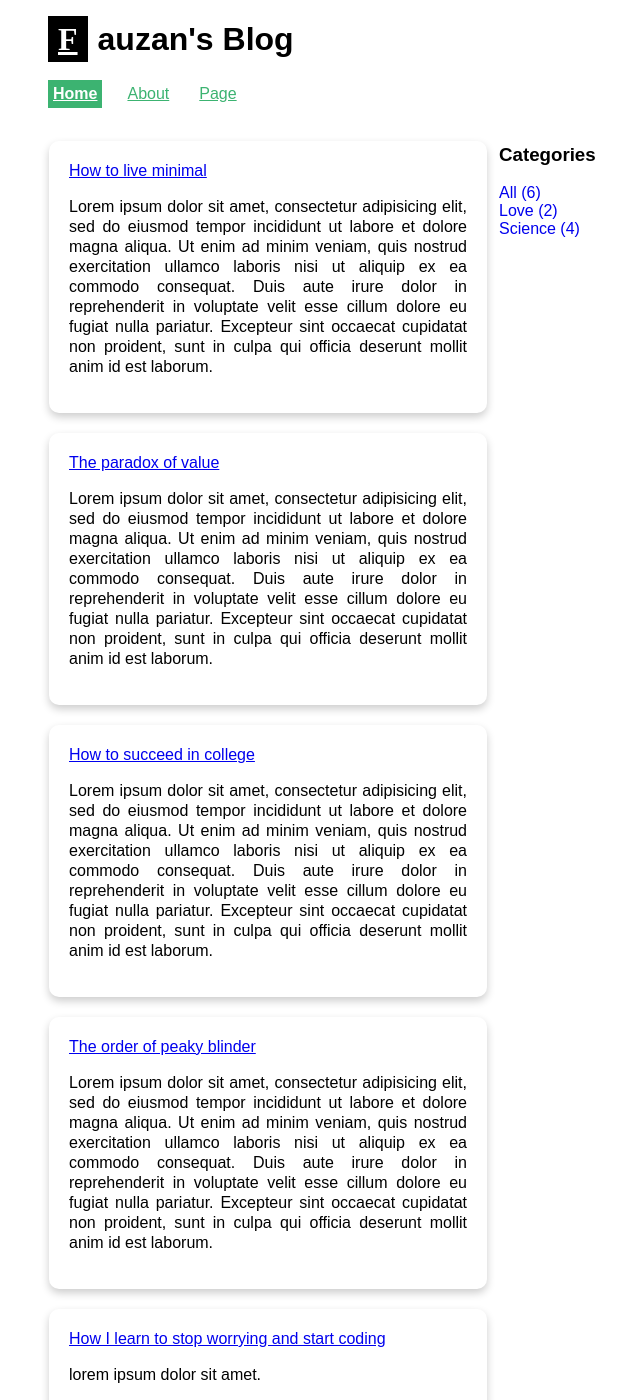
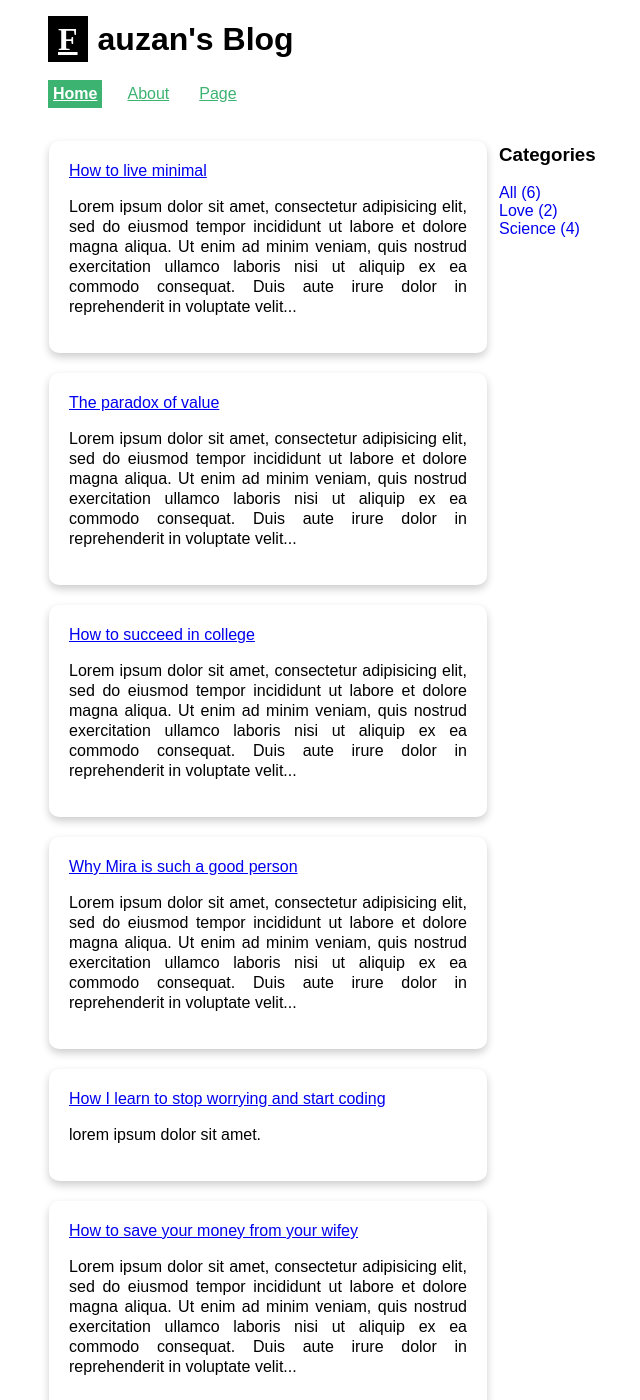
Before and after one commit to TheZano/wwb, a Jekyll site: the page built from index.html, in a window 1280 px wide and 1400 px high. Shown: the whole window, without its empty margins (372-1012 px from the left). Built offline with Jekyll 4.4.1, drawn with Linux system fonts in a browser that asks for light colours; some of the changed text lies outside the part shown.

Commit message:
better excerpt in index, love and science

```diff
--- a/_posts/2019-05-03-lorem.md
+++ b/_posts/2019-05-03-lorem.md
@@ -1,5 +1,5 @@
 ---
-title: The order of peaky blinder
+title: Why Mira is such a good person
 layout: "post"
 category: science
 source: http://www.dudetrustme.com
--- a/index.html
+++ b/index.html
@@ -7,7 +7,7 @@ title: Personal Site
 <ul>
   <li>
     <a href="{{ site.baseurl }}{{ post.url }}">{{ post.title }}</a>
-    <p>{{ post.excerpt }}</p>
+    <p>{{ post.content | strip_html | truncatewords: 45 | append: "" }}</p>
   </li>
 </ul>
 {% endfor %}
--- a/love.html
+++ b/love.html
@@ -7,7 +7,7 @@ title: Personal Site
 <ul>
   <li>
     <a href="{{ site.baseurl }}{{ post.url }}">{{ post.title }}</a>
-    <p>{{ post.excerpt }}</p>
+    <p>{{ post.content | strip_html | truncatewords: 45 | append: "" }}</p>
   </li>
 </ul>
 {% endfor %}
--- a/science.html
+++ b/science.html
@@ -7,7 +7,7 @@ title: Personal Site
 <ul>
   <li>
     <a href="{{ site.baseurl }}{{ post.url }}">{{ post.title }}</a>
-    <p>{{ post.excerpt }}</p>
+    <p>{{ post.content | strip_html | truncatewords: 45 | append: "" }}</p>
   </li>
 </ul>
 {% endfor %}
```
Also changed, not shown: 1 other file.
